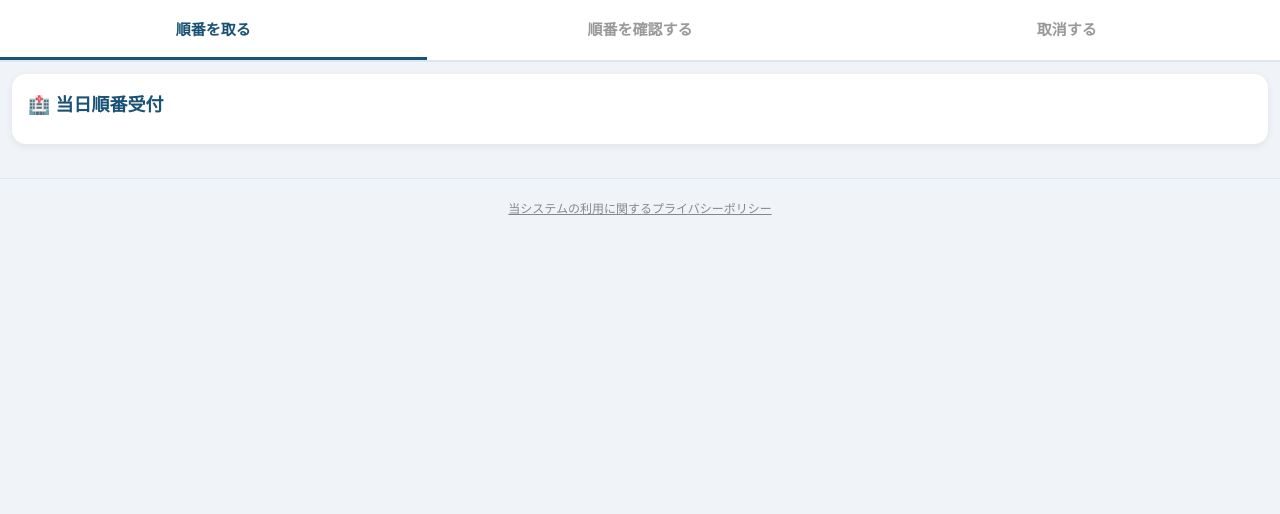
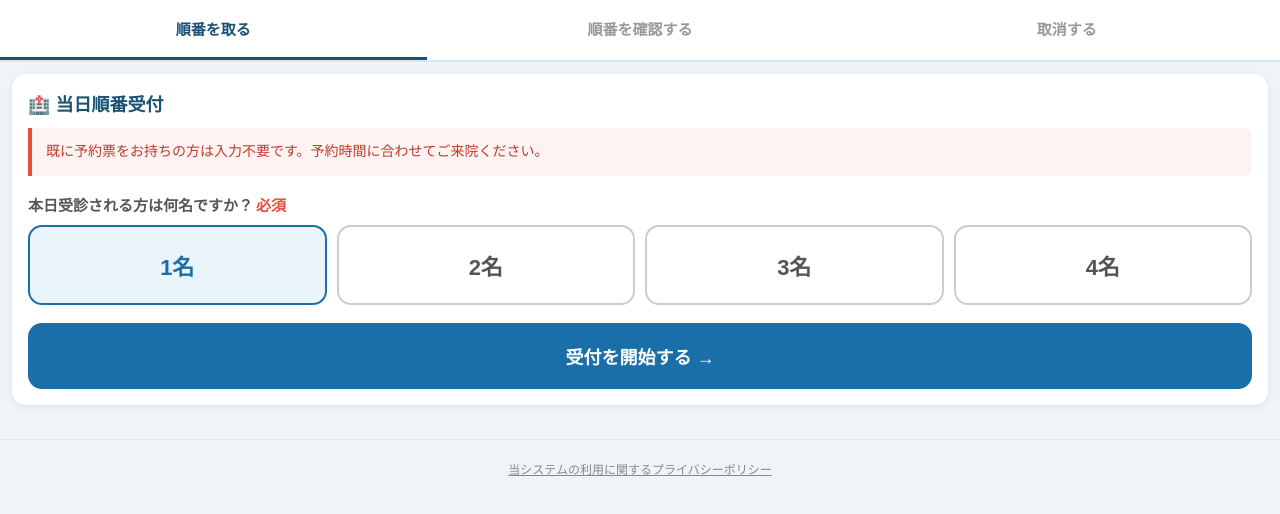
Before and after one commit to kanoiwa-cyber/reception, a plain HTML site: page index.html in a window 1280 px wide. Drawn offline with Linux system fonts and the light colour scheme.

Commit message:
Add files via upload

```diff
--- a/index.html
+++ b/index.html
@@ -318,6 +318,9 @@ try {
 } catch(e) { myWebIds = []; }
 
 window.onload = function() {
+  // TEST_MODEなら最初から受付画面を表示
+  if (TEST_MODE) { show('screen-count'); }
+
   document.getElementById('tab-reception').addEventListener('click', function() { switchTab('reception'); });
   document.getElementById('tab-list').addEventListener('click', function() { switchTab('list'); });
   document.getElementById('tab-cancel').addEventListener('click', function() { switchTab('cancel'); });
```
